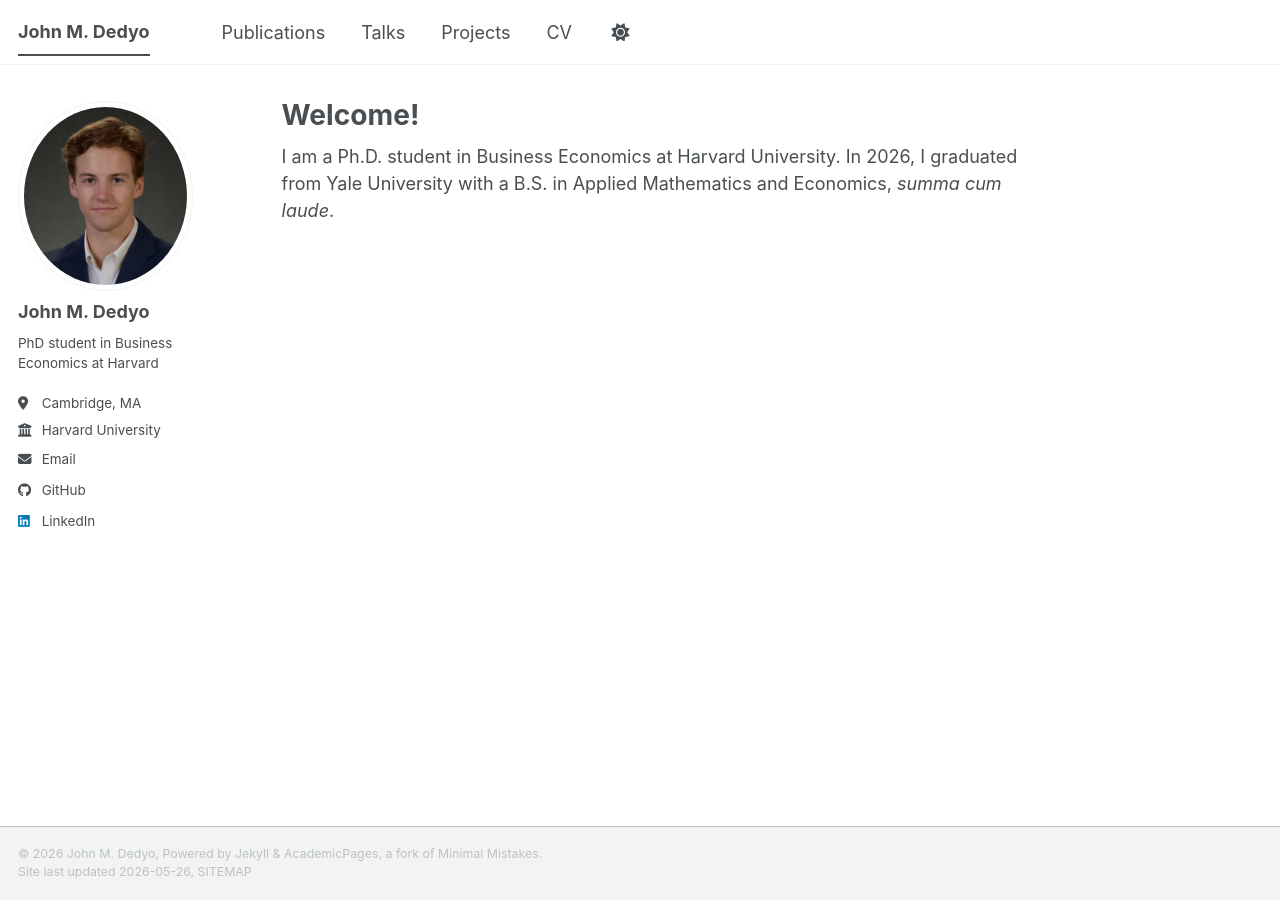
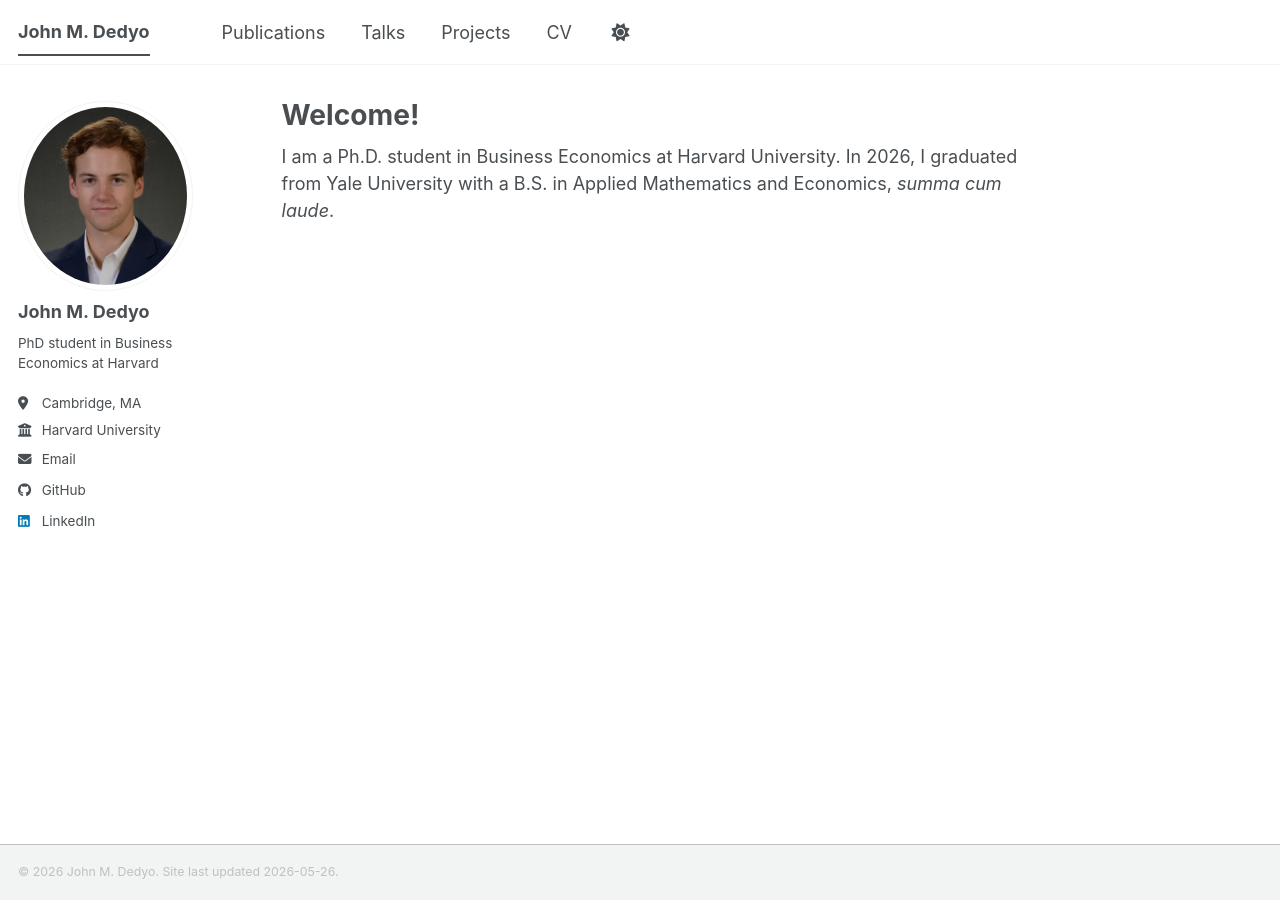
Before and after one commit to johndedyo/johndedyo.github.io, a Jekyll site: the page built from _pages/about.md, in a window 1280 px wide. Built offline with Jekyll 4.4.1, drawn with Linux system fonts in a browser that asks for light colours; a script bundle is joined from its source files by our own code; library files that are not in the unit come from our copies.

Commit message:
Simplify footer content
Removed powered by links and sitemap from footer.

```diff
--- a/_includes/footer.html
+++ b/_includes/footer.html
@@ -1,5 +1,4 @@
 {% include base_path %}
 <div class="page__footer-copyright">
-  &copy; {{ site.time | date: '%Y' }} {{ site.name | default: site.title }}, {{ site.data.ui-text[site.locale].powered_by | default: "Powered by" }} <a href="https://jekyllrb.com" rel="nofollow">Jekyll</a> &amp; <a href="https://github.com/academicpages/academicpages.github.io">AcademicPages</a>, a fork of <a href="https://mademistakes.com/work/minimal-mistakes-jekyll-theme/" rel="nofollow">Minimal Mistakes</a>.<br />
-  Site last updated {{ "now" | date: '%Y-%m-%d' }}, <a href="/sitemap/" style="text-transform: uppercase;">{{ site.data.ui-text[site.locale].site_map | default: "Sitemap" }}</a>
+  &copy; {{ site.time | date: '%Y' }} {{ site.name | default: site.title }}. Site last updated {{ "now" | date: '%Y-%m-%d' }}.
 </div>
```
